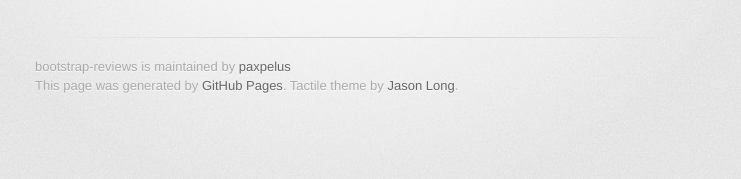
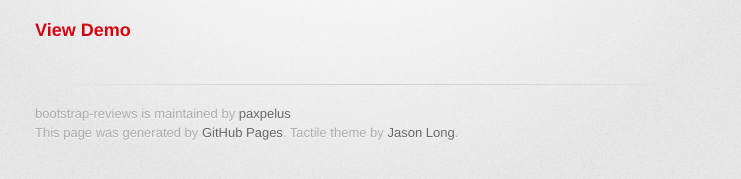
Before and after one commit to paxpelus/bootstrap-reviews, a plain HTML site: page index.html in a window 1280 px wide. Shown: the part 381-560 px from the top of the page, without its empty margins (295-1036 px from the left). Drawn offline with Linux system fonts and the light colour scheme; a web font is replaced by a local one.

Commit message:
Update index.html

```diff
--- a/index.html
+++ b/index.html
@@ -37,6 +37,8 @@
 <p>Bootstrap review system is built using bootstrap 3.x+ and jquery 1.11.x+. It is a simple example on how bootstrap can be used to create custom review system. The example given is for use in a hotel review system.</p>
         </section>
 
+        <h3><a href="demo.html">View Demo</a></h3>
+
         <footer>
           bootstrap-reviews is maintained by <a href="https://github.com/paxpelus">paxpelus</a><br>
           This page was generated by <a href="http://pages.github.com">GitHub Pages</a>. Tactile theme by <a href="https://twitter.com/jasonlong">Jason Long</a>.
```
